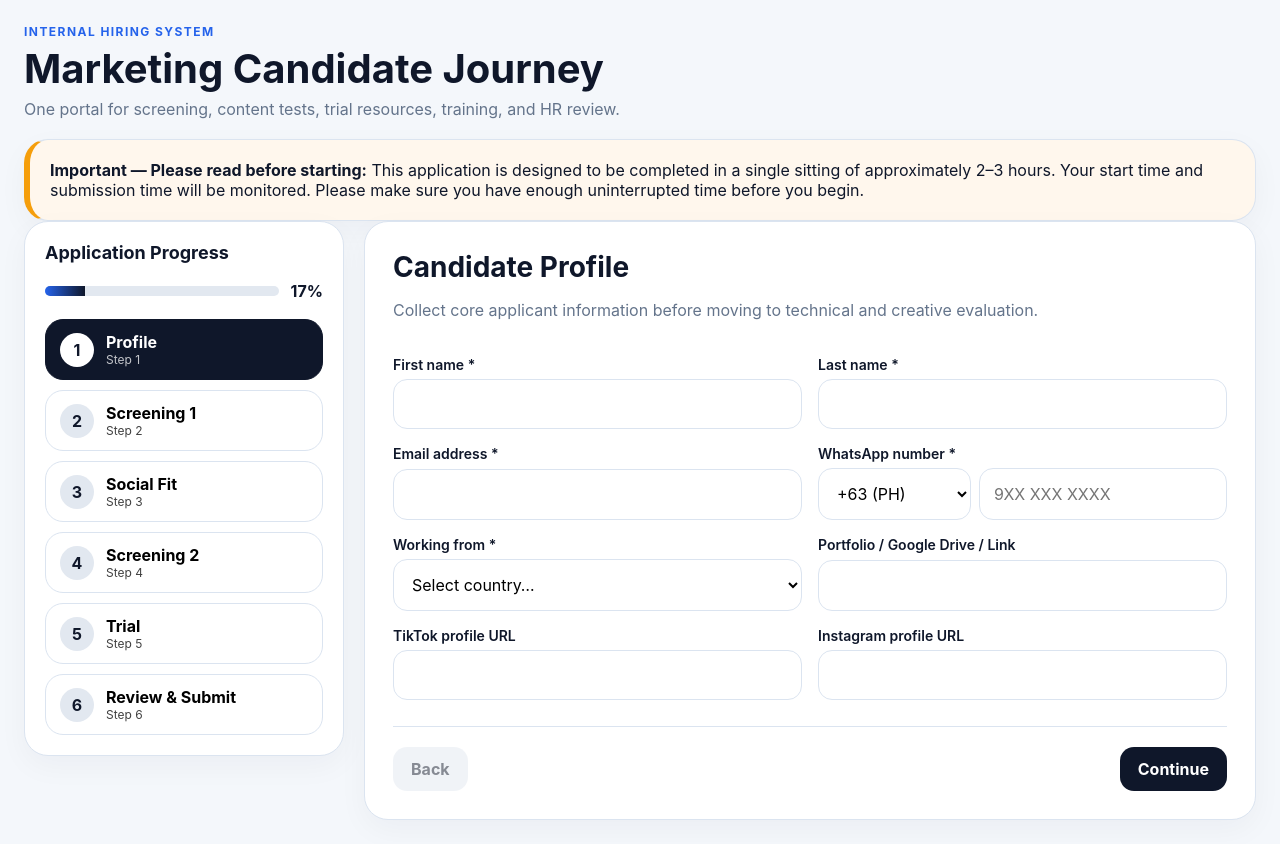
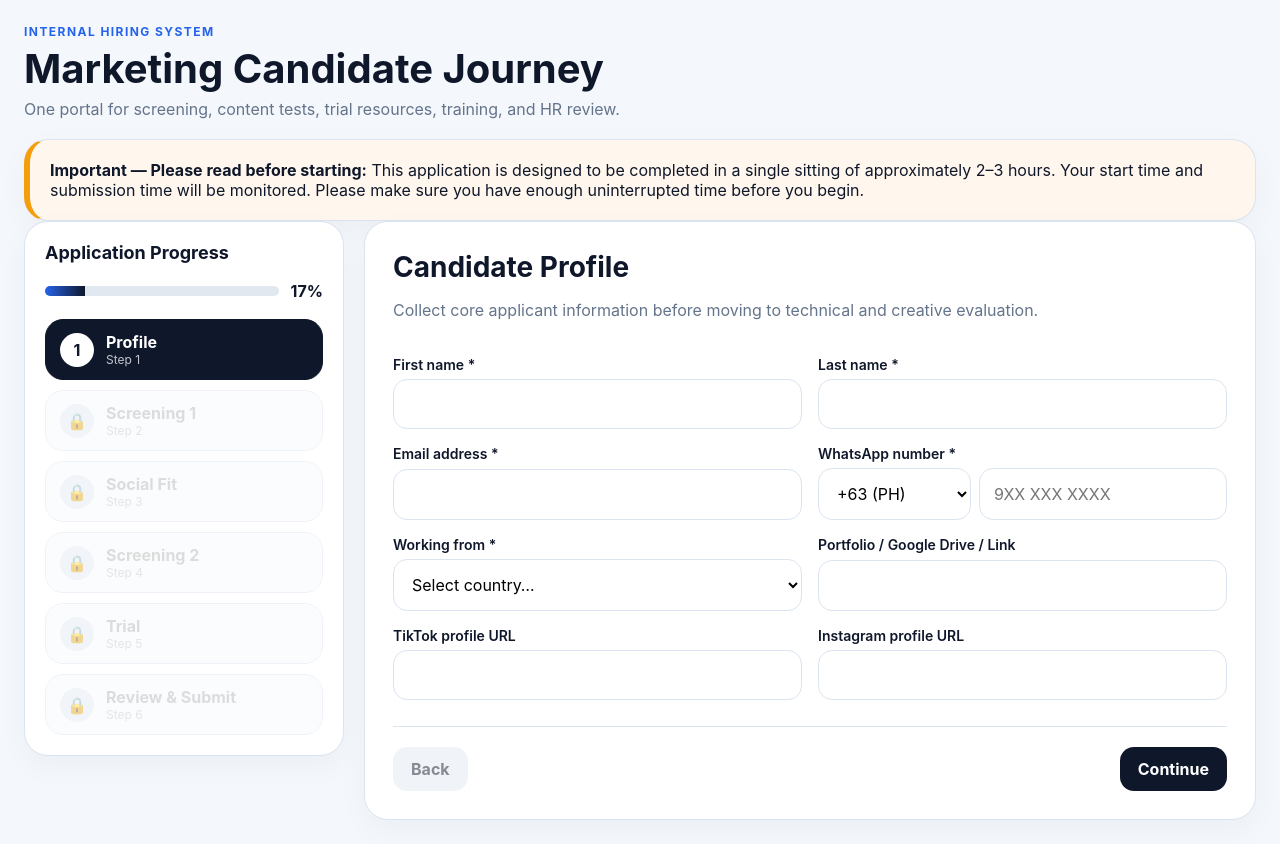
Before and after one commit to AzzurroHotels/hiring-marketing, a React (Vite) app: page / in a window 1280 px wide. Built offline with nearby package versions, Linux system fonts and the light colour scheme.

Commit message:
Made some changes like adding a locking system

```diff
--- a/src/App.jsx
+++ b/src/App.jsx
@@ -162,6 +162,7 @@ const REQUIRED_SCREENING2_FIELDS = ['focusNotes'];
 const REQUIRED_SCREENING2_FILES = ['testVideo1File'];
 
 
+
 const SOCIAL_QUESTIONS = [
   { key: 'socialUsage',         label: 'How often do you use social media?' },
   { key: 'currentTrends',       label: 'What are current trends on TikTok and Instagram?' },
@@ -169,11 +170,15 @@ const SOCIAL_QUESTIONS = [
   { key: 'influencerReason',    label: 'Why is this your favorite influencer?' },
 ];
 
+const REQUIRED_SOCIAL_VOICE_KEYS = SOCIAL_QUESTIONS.map(q => q.key);
+const REQUIRED_TRIAL_FIELDS = ['remakeChanges'];
+const REQUIRED_TRIAL_FILES = ['testVideo2File'];
+
 const SCREENING2_VOICE_QUESTIONS = [
-  { key: 'rankingNotes',        label: 'Watch 5 videos and rank them by virality' },
-  { key: 'bestPerformingVideo', label: 'Which one will perform best?' },
-  { key: 'bestVideoWhy',        label: 'Why will it perform best?' },
-  { key: 'whatWouldYouChange',  label: 'What would you change?' },
+  { key: 'rankingNotes',        label: 'Watch 5 videos and rank them by virality', type: 'text' },
+  { key: 'bestPerformingVideo', label: 'Which one will perform best?', type: 'text' },
+  { key: 'bestVideoWhy',        label: 'Why will it perform best?', type: 'text' },
+  { key: 'whatWouldYouChange',  label: 'What would you change?', type: 'text' },
 ];
 
 const initialForm = {
@@ -553,6 +558,7 @@ export default function App() {
   const [voiceAnswers, setVoiceAnswers] = useState({});
   const [submitState, setSubmitState] = useState({ loading: false, success: false, error: '' });
   const [validationError, setValidationError] = useState('');
+  const [completedStages, setCompletedStages] = useState(new Set());
 
   // Session tracking
   const [started, setStarted] = useState(false);
@@ -611,6 +617,11 @@ export default function App() {
         return 'Please fill in all required fields (marked with *).';
     }
 
+    if (currentStage === 'social') {
+      const missing = REQUIRED_SOCIAL_VOICE_KEYS.filter((k) => !voiceAnswers[k]);
+      if (missing.length) return 'Please answer all social fit questions before continuing.';
+    }
+
     if (currentStage === 'screening2') {
       const missing = REQUIRED_SCREENING2_FIELDS.filter((f) => !form[f]?.trim());
       const missingFiles = REQUIRED_SCREENING2_FILES.filter((f) => !files[f]);
@@ -618,6 +629,12 @@ export default function App() {
         return 'Please fill in all required fields and upload both video tests.';
     }
 
+    if (currentStage === 'trial') {
+      const missing = REQUIRED_TRIAL_FIELDS.filter((f) => !form[f]?.trim());
+      const missingFiles = REQUIRED_TRIAL_FILES.filter((f) => !files[f]);
+      if (missing.length || missingFiles.length)
+        return 'Please watch the resources, upload Video Test 2, and explain your changes.';
+    }
 
     return null;
   }
@@ -653,7 +670,8 @@ export default function App() {
       });
     }
 
-    // Move to next stage
+    // Mark current stage as completed and move to next stage
+    setCompletedStages((prev) => new Set([...prev, currentStage]));
     if (stageIndex < STAGES.length - 1) {
       setCurrentStage(STAGES[stageIndex + 1].key);
     }
@@ -739,17 +757,22 @@ export default function App() {
             </div>
 
             <div className="stage-list">
-              {STAGES.map((stage, idx) => (
+              {STAGES.map((stage, idx) => {
+                const isCompleted = completedStages.has(stage.key);
+                const allPreviousCompleted = STAGES.slice(0, idx).every((s) => completedStages.has(s.key));
+                const isLocked = idx > 0 && !allPreviousCompleted && !isCompleted;
+                return (
                   <StageLink
                     key={stage.key}
                     title={stage.title}
                     step={idx + 1}
                     active={stage.key === currentStage}
-                  done={idx < stageIndex}
-                  locked={false}
+                    done={isCompleted}
+                    locked={isLocked}
                     onClick={() => setCurrentStage(stage.key)}
                   />
-              ))}
+                );
+              })}
             </div>
 
           </Card>
```
Also changed, not shown: 1 other file (tests, documents, lock files or other folders). Lines whose indentation alone changed are shown as unchanged.
